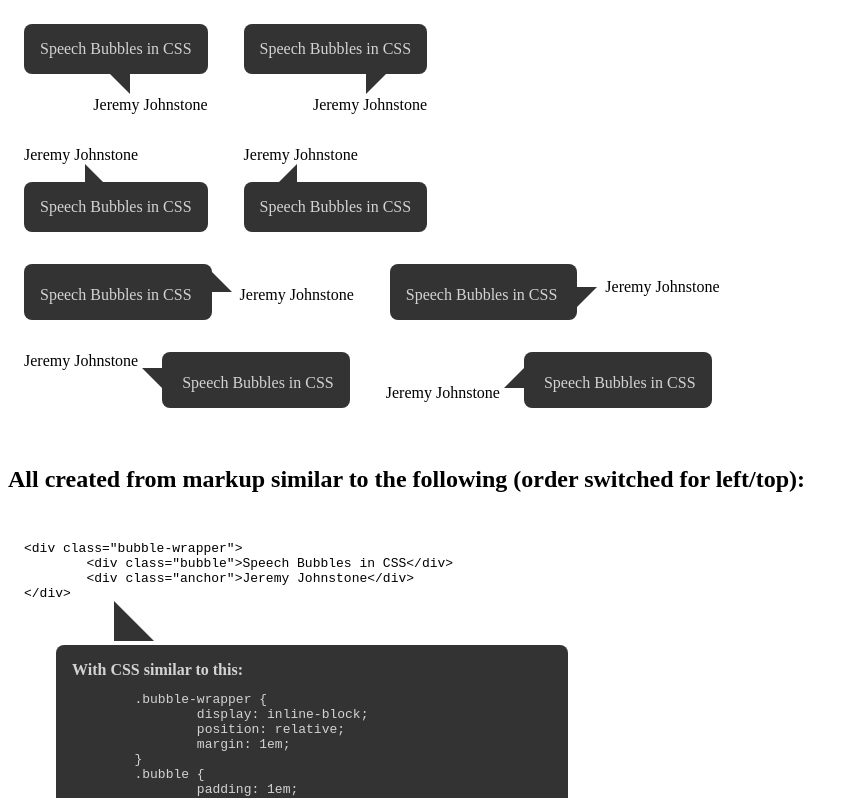
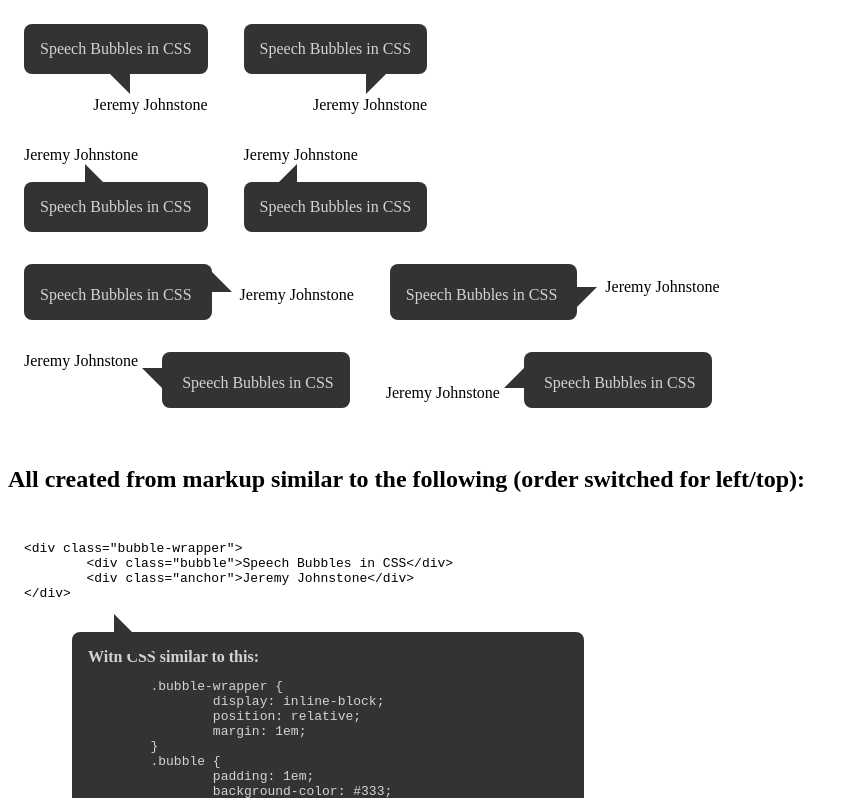
Before and after one commit to jsjohnst/bubbles, a plain HTML site: page bubble-example.html in a window 1280 px wide. Shown: the top 798 px of the page, without its empty margins (0-858 px from the left). Drawn offline with Linux system fonts and the light colour scheme.

Commit message:
fixed markup ordering issue

```diff
--- a/bubble-example.html
+++ b/bubble-example.html
@@ -182,7 +182,7 @@
 <br>
 <h2>All created from markup similar to the following (order switched for left/top):</h2>
 <div class="bubble-wrapper">
-<pre><div class="anchor top reverse big">
+<div class="anchor top reverse big"><pre>
 &lt;div class="bubble-wrapper"&gt;
 	&lt;div class="bubble"&gt;Speech Bubbles in CSS&lt;/div&gt;
 	&lt;div class="anchor"&gt;Jeremy Johnstone&lt;/div&gt;
```
